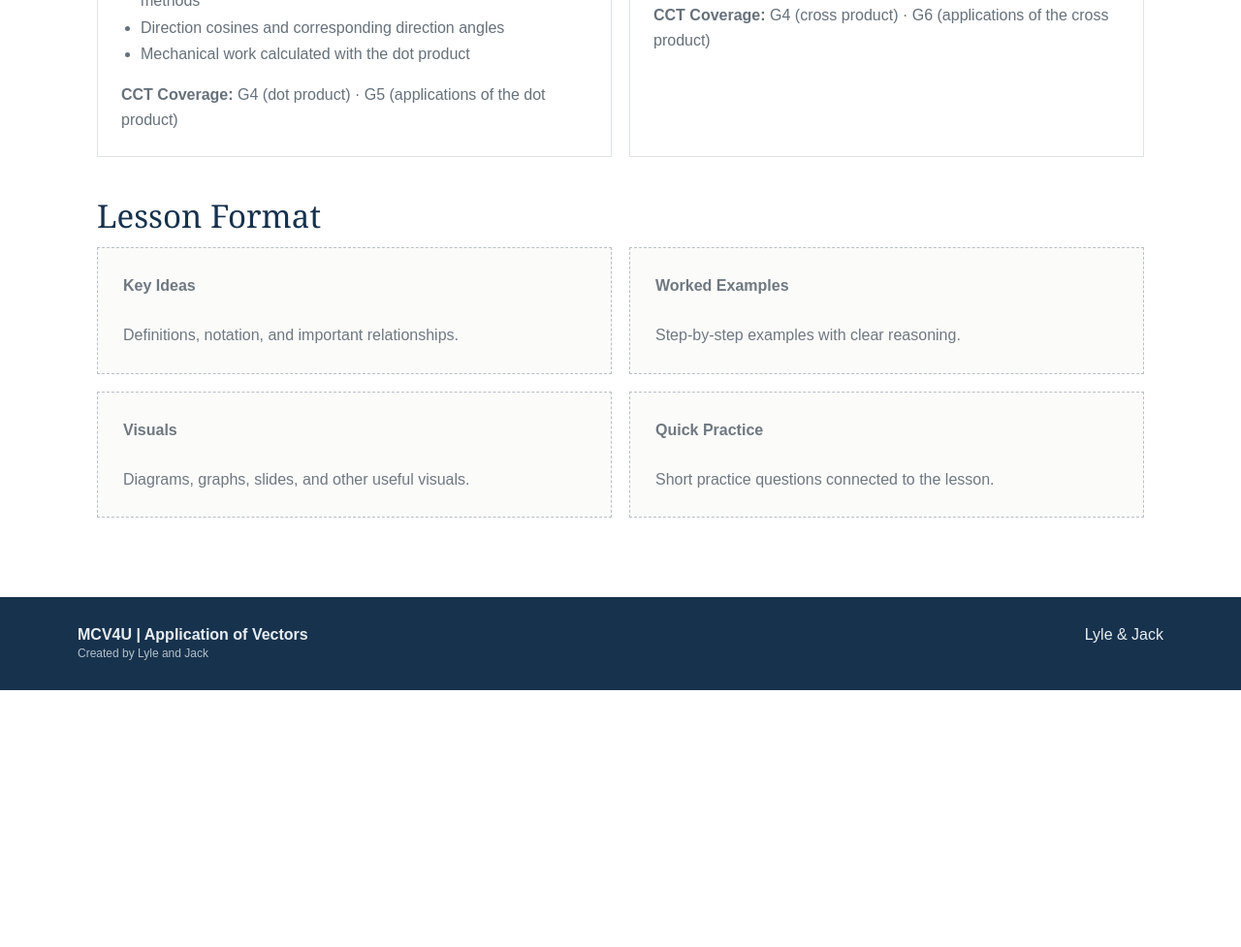
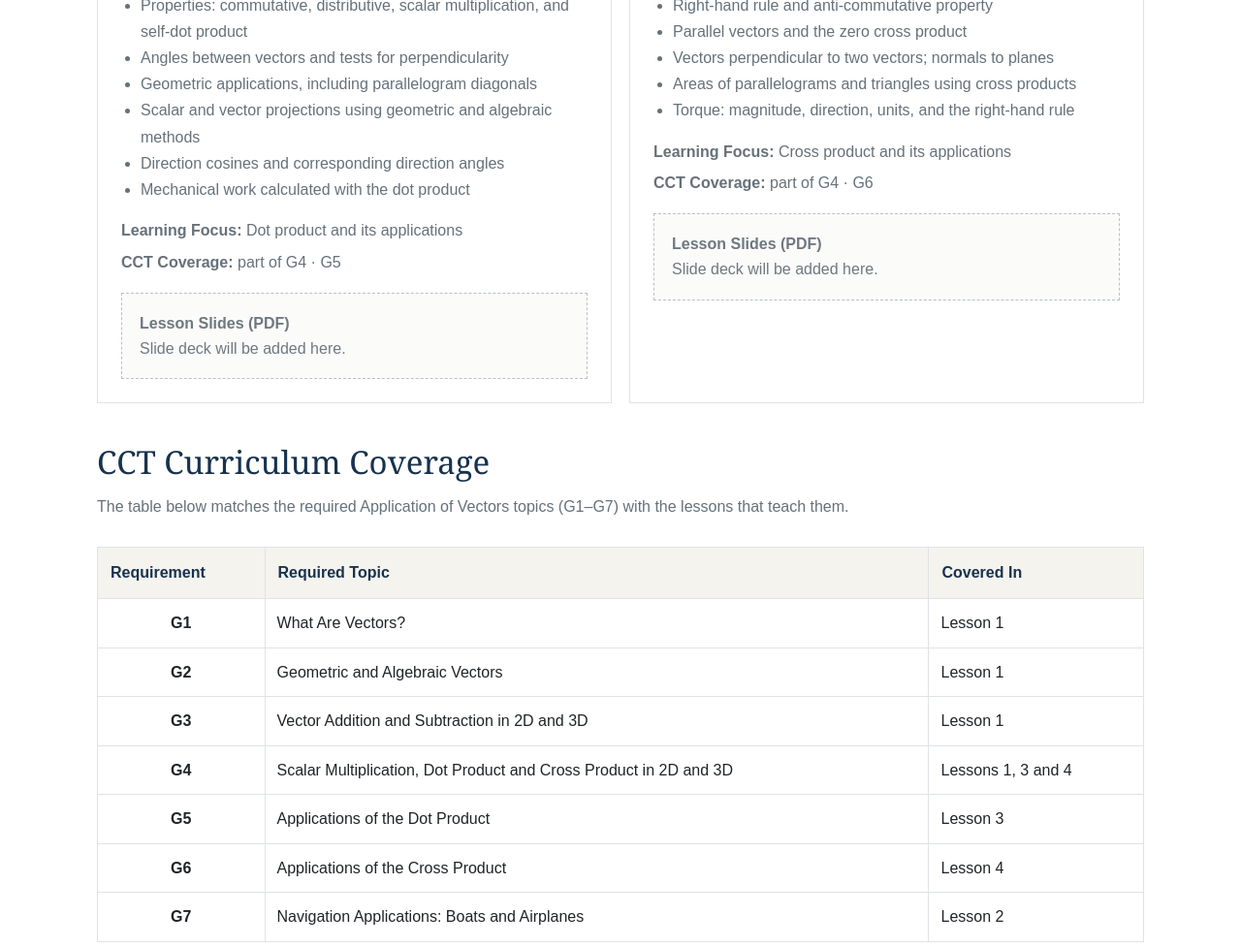
Before and after one commit to lyle18520499618-sudo/mcv4u-vectors, a plain HTML site: page lessons.html in a window 1280 px wide. Shown: the part 1523-2500 px from the top of the page at 97% size. Before the commit the page ends 2235 px from the top, so only its background shows below. Drawn offline with Linux system fonts and the light colour scheme.

Commit message:
Explain G1-G7 curriculum mapping and reserve lesson slide PDF slots

```diff
--- a/lessons.html
+++ b/lessons.html
@@ -316,7 +316,9 @@ footer{
         <li>Scalar multiplication and its effect on direction and magnitude</li>
         <li>Resultant forces and vector resolution into components</li>
       </ul>
-      <p><strong>CCT Coverage:</strong> G1 · G2 · G3 · G4 (scalar multiplication)</p>
+      <p><strong>Learning Focus:</strong> Foundations and vector operations</p>
+      <p style="margin-top:7px"><strong>CCT Coverage:</strong> G1 · G2 · G3 · part of G4</p>
+      <div class="placeholder" style="margin-top:18px;padding:18px"><strong>Lesson Slides (PDF)</strong><br>Slide deck will be added here.</div>
     </div>
     <div class="card">
       <div class="num">02</div>
@@ -332,7 +334,9 @@ footer{
         <li>Heading corrections to reach a destination directly</li>
         <li>Navigation calculations using sine and cosine rules</li>
       </ul>
-      <p><strong>CCT Coverage:</strong> G7 (boat and airplane navigation)</p>
+      <p><strong>Learning Focus:</strong> Real-world navigation applications</p>
+      <p style="margin-top:7px"><strong>CCT Coverage:</strong> G7</p>
+      <div class="placeholder" style="margin-top:18px;padding:18px"><strong>Lesson Slides (PDF)</strong><br>Slide deck will be added here.</div>
     </div>
     <div class="card">
       <div class="num">03</div>
@@ -349,7 +353,9 @@ footer{
         <li>Direction cosines and corresponding direction angles</li>
         <li>Mechanical work calculated with the dot product</li>
       </ul>
-      <p><strong>CCT Coverage:</strong> G4 (dot product) · G5 (applications of the dot product)</p>
+      <p><strong>Learning Focus:</strong> Dot product and its applications</p>
+      <p style="margin-top:7px"><strong>CCT Coverage:</strong> part of G4 · G5</p>
+      <div class="placeholder" style="margin-top:18px;padding:18px"><strong>Lesson Slides (PDF)</strong><br>Slide deck will be added here.</div>
     </div>
     <div class="card">
       <div class="num">04</div>
@@ -365,8 +371,33 @@ footer{
         <li>Areas of parallelograms and triangles using cross products</li>
         <li>Torque: magnitude, direction, units, and the right-hand rule</li>
       </ul>
-      <p><strong>CCT Coverage:</strong> G4 (cross product) · G6 (applications of the cross product)</p>
+      <p><strong>Learning Focus:</strong> Cross product and its applications</p>
+      <p style="margin-top:7px"><strong>CCT Coverage:</strong> part of G4 · G6</p>
+      <div class="placeholder" style="margin-top:18px;padding:18px"><strong>Lesson Slides (PDF)</strong><br>Slide deck will be added here.</div>
     </div>
+  </div>
+  <div style="height:38px"></div>
+  <h2 class="section-title">CCT Curriculum Coverage</h2>
+  <p class="section-sub">The table below matches the required Application of Vectors topics (G1–G7) with the lessons that teach them.</p>
+  <div style="overflow-x:auto">
+    <table style="width:100%;border-collapse:collapse;min-width:650px;line-height:1.6">
+      <thead>
+        <tr style="background:var(--warm);color:var(--navy);text-align:left">
+          <th scope="col" style="padding:13px;border:1px solid var(--line)">Requirement</th>
+          <th scope="col" style="padding:13px;border:1px solid var(--line)">Required Topic</th>
+          <th scope="col" style="padding:13px;border:1px solid var(--line)">Covered In</th>
+        </tr>
+      </thead>
+      <tbody>
+        <tr><th scope="row" style="padding:12px;border:1px solid var(--line)">G1</th><td style="padding:12px;border:1px solid var(--line)">What Are Vectors?</td><td style="padding:12px;border:1px solid var(--line)">Lesson 1</td></tr>
+        <tr><th scope="row" style="padding:12px;border:1px solid var(--line)">G2</th><td style="padding:12px;border:1px solid var(--line)">Geometric and Algebraic Vectors</td><td style="padding:12px;border:1px solid var(--line)">Lesson 1</td></tr>
+        <tr><th scope="row" style="padding:12px;border:1px solid var(--line)">G3</th><td style="padding:12px;border:1px solid var(--line)">Vector Addition and Subtraction in 2D and 3D</td><td style="padding:12px;border:1px solid var(--line)">Lesson 1</td></tr>
+        <tr><th scope="row" style="padding:12px;border:1px solid var(--line)">G4</th><td style="padding:12px;border:1px solid var(--line)">Scalar Multiplication, Dot Product and Cross Product in 2D and 3D</td><td style="padding:12px;border:1px solid var(--line)">Lessons 1, 3 and 4</td></tr>
+        <tr><th scope="row" style="padding:12px;border:1px solid var(--line)">G5</th><td style="padding:12px;border:1px solid var(--line)">Applications of the Dot Product</td><td style="padding:12px;border:1px solid var(--line)">Lesson 3</td></tr>
+        <tr><th scope="row" style="padding:12px;border:1px solid var(--line)">G6</th><td style="padding:12px;border:1px solid var(--line)">Applications of the Cross Product</td><td style="padding:12px;border:1px solid var(--line)">Lesson 4</td></tr>
+        <tr><th scope="row" style="padding:12px;border:1px solid var(--line)">G7</th><td style="padding:12px;border:1px solid var(--line)">Navigation Applications: Boats and Airplanes</td><td style="padding:12px;border:1px solid var(--line)">Lesson 2</td></tr>
+      </tbody>
+    </table>
   </div>
   <div style="height:38px"></div>
   <h2 class="section-title">Lesson Format</h2>
```
